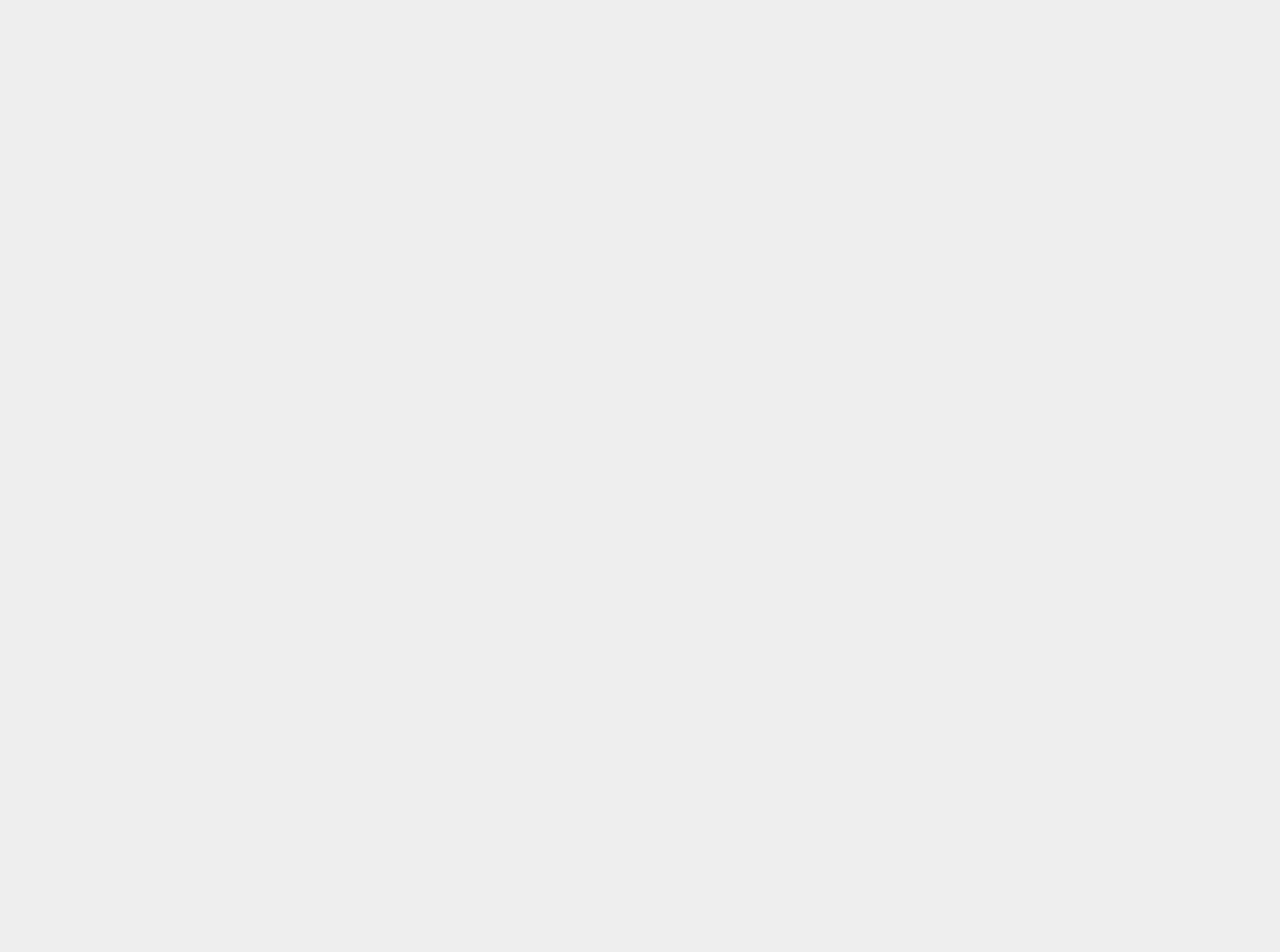
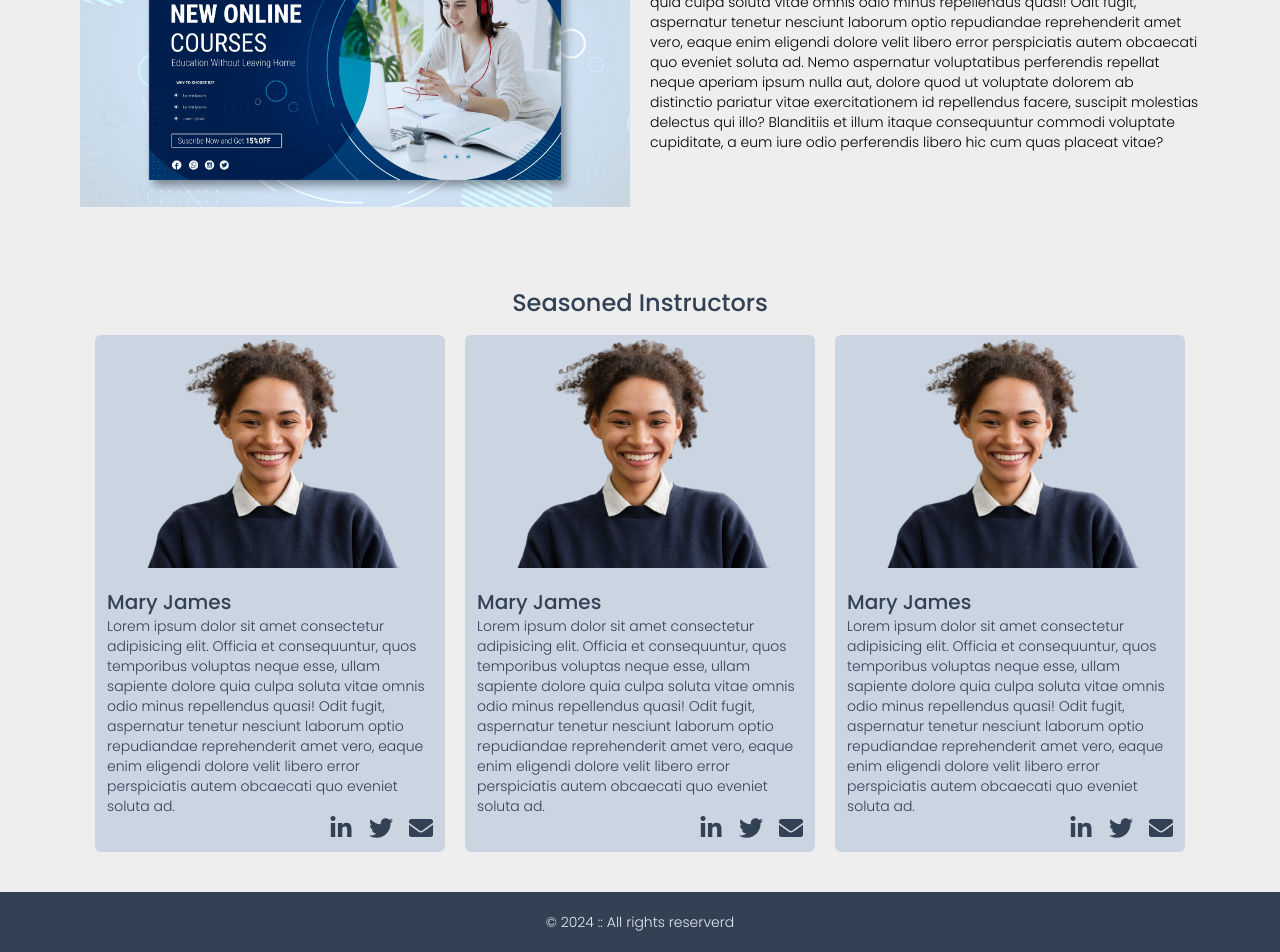
Before and after one commit to PhilipOyelegbin/kodashub, a Next.js app: page /about in a window 1280 px wide. Shown: the part 293-1245 px from the top of the page. Before the commit the page ends 800 px from the top, so only its background shows below. Built offline with nearby package versions, Linux system fonts and the light colour scheme.

Commit message:
about and course page added

```diff
--- a/app/(router)/_components/Navbar.jsx
+++ b/app/(router)/_components/Navbar.jsx
@@ -22,7 +22,7 @@ export default function Navbar() {
     <nav className='flex items-center justify-between py-2 px-5 lg:px-20 shadow-md relative'>
         <Image src="/logo.png" width={80} height={60} alt="logo" />
 
-        <FaAlignJustify className='md:hidden cursor-pointer h-6 w-6' onClick={() => setToggleMenu(!toggleMenu)}/>
+        <FaAlignJustify className='md:hidden cursor-pointer h-6 w-6 text-purple-700' onClick={() => setToggleMenu(!toggleMenu)}/>
 
         <ul className={`${toggleMenu ? 'right-0' : '-right-full'} fixed z-20 bg-[#eee] md:bg-transparent md:static top-20 p-5 flex flex-col md:flex-row items-start gap-3 w-full md:items-center md:w-auto ease-in-out duration-300`}>
             {menu.map(item => (
--- a/app/(router)/about/page.js
+++ b/app/(router)/about/page.js
@@ -1,7 +1,65 @@
+import Image from "next/image"
+import Link from "next/link"
+import { FaEnvelope, FaLinkedinIn, FaTwitter } from "react-icons/fa"
 
 function AboutPage() {
   return (
-    <article>AboutPage</article>
+    <article>
+      <div className="w-full md:w-1/2 rounded-br-full px-5 lg:px-20 text-slate-200 bg-purple-700">
+        <h1>About Us</h1>
+      </div>
+      <section className="grid grid-cols-1 gap-5 items-center lg:grid-cols-2 py-10 px-5 lg:px-20">
+        <div className="">
+          <Image src="/course_banner.jpg" className="object-cover w-full h-full" width={300} height={400} alt="college-students" />
+        </div>
+        <div>
+          <p>Lorem ipsum dolor sit amet consectetur adipisicing elit. Officia et consequuntur, quos temporibus voluptas neque esse, ullam sapiente dolore quia culpa soluta vitae omnis odio minus repellendus quasi! Odit fugit, aspernatur tenetur nesciunt laborum optio repudiandae reprehenderit amet vero, eaque enim eligendi dolore velit libero error perspiciatis autem obcaecati quo eveniet soluta ad. Nemo aspernatur voluptatibus perferendis repellat neque aperiam ipsum nulla aut, dolore quod ut voluptate dolorem ab distinctio pariatur vitae exercitationem id repellendus facere, suscipit molestias delectus qui illo? Blanditiis et illum itaque consequuntur commodi voluptate cupiditate, a eum iure odio perferendis libero hic cum quas placeat vitae?</p>
+        </div>
+      </section>
+
+      {/* instructors */}
+      <section className="py-10 px-5 lg:px-20 text-slate-700">
+        <h3 className="text-center">Seasoned Instructors</h3>
+        <div className="flex flex-wrap justify-center mt-4 gap-5">
+          <figure className="flex flex-col gap-2 max-w-[350px] rounded-md hover:shadow-md ease-in-out duration-300 hover:shadow-purple-700 bg-slate-300">
+            <Image src="/woman-avatar.png" className="rounded-t-md w-full" width={100} height={100} alt="avatar"/>
+            <figcaption className="p-3">
+              <h4>Mary James</h4>
+              <p>Lorem ipsum dolor sit amet consectetur adipisicing elit. Officia et consequuntur, quos temporibus voluptas neque esse, ullam sapiente dolore quia culpa soluta vitae omnis odio minus repellendus quasi! Odit fugit, aspernatur tenetur nesciunt laborum optio repudiandae reprehenderit amet vero, eaque enim eligendi dolore velit libero error perspiciatis autem obcaecati quo eveniet soluta ad.</p>
+              <div className="flex gap-4 justify-end text-2xl">
+                <Link href="https://linkedin.com/in/"><FaLinkedinIn/></Link>
+                <Link href="https://linkedin.com/in/"><FaTwitter/></Link>
+                <Link href="mailto: xample@mail.com"><FaEnvelope/></Link>
+              </div>
+            </figcaption>
+          </figure>
+          <figure className="flex flex-col gap-2 max-w-[350px] rounded-md hover:shadow-md ease-in-out duration-300 hover:shadow-purple-700 bg-slate-300">
+            <Image src="/woman-avatar.png" className="rounded-t-md w-full" width={100} height={100} alt="avatar"/>
+            <figcaption className="p-3">
+              <h4>Mary James</h4>
+              <p>Lorem ipsum dolor sit amet consectetur adipisicing elit. Officia et consequuntur, quos temporibus voluptas neque esse, ullam sapiente dolore quia culpa soluta vitae omnis odio minus repellendus quasi! Odit fugit, aspernatur tenetur nesciunt laborum optio repudiandae reprehenderit amet vero, eaque enim eligendi dolore velit libero error perspiciatis autem obcaecati quo eveniet soluta ad.</p>
+              <div className="flex gap-4 justify-end text-2xl">
+                <Link href="https://linkedin.com/in/"><FaLinkedinIn/></Link>
+                <Link href="https://linkedin.com/in/"><FaTwitter/></Link>
+                <Link href="mailto: xample@mail.com"><FaEnvelope/></Link>
+              </div>
+            </figcaption>
+          </figure>
+          <figure className="flex flex-col gap-2 max-w-[350px] rounded-md hover:shadow-md ease-in-out duration-300 hover:shadow-purple-700 bg-slate-300">
+            <Image src="/woman-avatar.png" className="rounded-t-md w-full" width={100} height={100} alt="avatar"/>
+            <figcaption className="p-3">
+              <h4>Mary James</h4>
+              <p>Lorem ipsum dolor sit amet consectetur adipisicing elit. Officia et consequuntur, quos temporibus voluptas neque esse, ullam sapiente dolore quia culpa soluta vitae omnis odio minus repellendus quasi! Odit fugit, aspernatur tenetur nesciunt laborum optio repudiandae reprehenderit amet vero, eaque enim eligendi dolore velit libero error perspiciatis autem obcaecati quo eveniet soluta ad.</p>
+              <div className="flex gap-4 justify-end text-2xl">
+                <Link href="https://linkedin.com/in/"><FaLinkedinIn/></Link>
+                <Link href="https://linkedin.com/in/"><FaTwitter/></Link>
+                <Link href="mailto: xample@mail.com"><FaEnvelope/></Link>
+              </div>
+            </figcaption>
+          </figure>
+        </div>
+      </section>
+    </article>
   )
 }
 
--- a/app/(router)/courses/page.js
+++ b/app/(router)/courses/page.js
@@ -1,8 +1,39 @@
+import { Courses } from "@/app/utils/data"
+import Button from "../_components/Button"
+import CourseCard from "../_components/CourseCard"
 
 function CoursePage() {
   return (
     <article>
-      Course Page
+      <div className="w-full md:w-1/2 rounded-br-full px-5 lg:px-20 text-slate-200 bg-purple-700">
+        <h1>Courses</h1>
+      </div>
+
+      {/* card container */}
+      <section className="py-10 px-5 lg:px-20 text-slate-700">
+        <div className="flex justify-between items-center">
+          <h3>Course <span className="text-purple-700">Library</span></h3>
+          <select className="w-max px-3 py-2 rounded-md bg-purple-700 text-slate-200">
+            <option>All</option>
+            <option>Web</option>
+            <option>CLoud</option>
+            <option>Robotics</option>
+          </select>
+        </div>
+
+        <div className="flex flex-wrap justify-center items-center gap-5 mt-4">
+          {Courses.map((course, index) =>
+            <CourseCard key={index} cover_image={course.cover_image} w={280} h={100}>
+              <h4 className="line-clamp-1">{course.title}</h4>
+              <p className="line-clamp-3">{course.description}</p>
+              <div className="flex justify-between items-center">
+                <Button url={course.url} label="Read more"/>
+                <span className="text-red-500 animate-bounce">{course.price}</span>
+              </div>
+            </CourseCard>
+          )}
+        </div>
+      </section>
     </article>
   )
 }
--- a/app/page.js
+++ b/app/page.js
@@ -20,8 +20,8 @@ export default function Home() {
         </div>
       </header>
 
-      {/* ctop courses */}
-      <section className="py-10 px-5 lg:px-20">
+      {/* top courses */}
+      <section className="py-10 px-5 lg:px-20 text-slate-700">
         <div className="flex justify-between items-center">
           <h3>Trending <span className="text-purple-700">Skills</span></h3>
           <Button url="/courses" label="View More"/>
@@ -79,17 +79,17 @@ export default function Home() {
       </section>
 
       {/* testimonials */}
-      <section className="py-10 px-5 lg:px-20">
+      <section className="py-10 px-5 lg:px-20 text-slate-700">
         <h3 className="text-center">Our Client Words of Mouth</h3>
         <div className="flex flex-wrap justify-center mt-4 gap-5">
           {Testimonials.map((list, index) =>
-            <div key={index} className="flex gap-2 max-w-[350px] rounded-md hover:shadow-md ease-in-out duration-300 hover:shadow-purple-700 bg-slate-300 p-3">
+            <figure key={index} className="flex gap-2 max-w-[350px] rounded-md hover:shadow-md ease-in-out duration-300 hover:shadow-purple-700 bg-slate-300 p-3">
               <Image src={list.cover_image} className="rounded-full aspect-square" width={100} height={100} alt="avatar"/>
-              <div>
+              <figcaption>
                 <h4>{list.name}</h4>
                 <p>{list.summary}</p>
-              </div>
-            </div>
+              </figcaption>
+            </figure>
           )}
         </div>
       </section>
```
Also changed, not shown: app/(router)/_components/CourseCard.jsx (+4 -5 lines).
